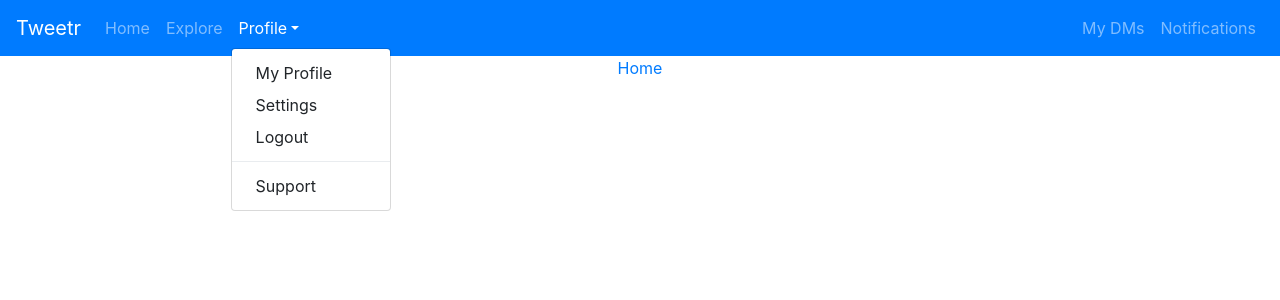
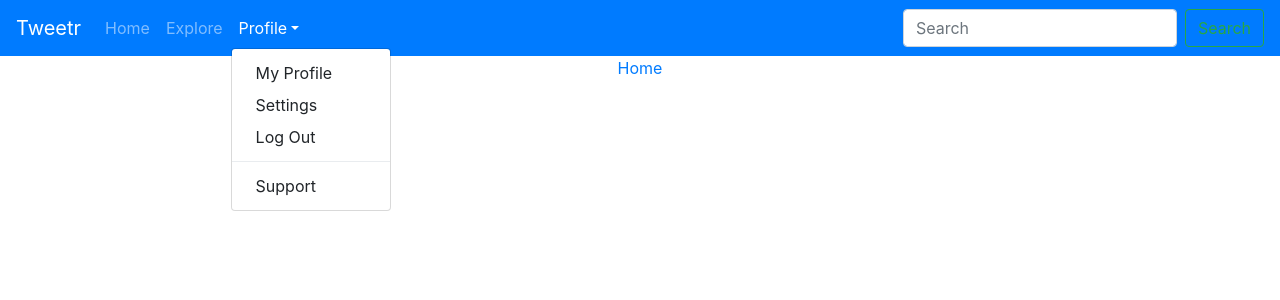
Before and after one commit to supershay84/Tweetr, a React (Create React App) app in the folder tweeter-front-end/tweeter-app/: page / in a window 1280 px wide. Both pictures are taken after a click on the button "Profile". Shown: the top 300 px of the page. Built offline with nearby package versions, Linux system fonts and the light colour scheme.

Commit message:
new nav bar

```diff
--- a/tweeter-front-end/tweeter-app/src/App.js
+++ b/tweeter-front-end/tweeter-app/src/App.js
@@ -4,32 +4,32 @@ import Button from 'react-bootstrap/Button';
 import Navbar from 'react-bootstrap/Navbar';
 import Nav from 'react-bootstrap/Nav';
 import NavDropdown from 'react-bootstrap/NavDropdown';
+import Form from 'react-bootstrap/Form';
+import FormControl from 'react-bootstrap/FormControl';
 import Home from './Home'
 
 function App() {
   return (
     <div className="App">
-    <Navbar collapseOnSelect expand="lg" bg="primary" variant="dark">
+      <Navbar bg="primary" variant="dark" expand="lg">
         <Navbar.Brand href="#home">Tweetr</Navbar.Brand>
-  <Navbar.Toggle aria-controls="responsive-navbar-nav" />
-  <Navbar.Collapse id="responsive-navbar-nav">
+        <Navbar.Toggle aria-controls="basic-navbar-nav" />
+        <Navbar.Collapse id="basic-navbar-nav">
           <Nav className="mr-auto">
-      <Nav.Link href="#features">Home</Nav.Link>
-      <Nav.Link href="#pricing">Explore</Nav.Link>
-      <NavDropdown title="Profile" id="collasible-nav-dropdown">
+            <Nav.Link href="#home">Home</Nav.Link>
+            <Nav.Link href="#link">Explore</Nav.Link>
+            <NavDropdown title="Profile" id="basic-nav-dropdown">
               <NavDropdown.Item href="#action/3.1">My Profile</NavDropdown.Item>
               <NavDropdown.Item href="#action/3.2">Settings</NavDropdown.Item>
-        <NavDropdown.Item href="#action/3.3">Logout</NavDropdown.Item>
+              <NavDropdown.Item href="#action/3.3">Log Out</NavDropdown.Item>
               <NavDropdown.Divider />
               <NavDropdown.Item href="#action/3.4">Support</NavDropdown.Item>
             </NavDropdown>
           </Nav>
-    <Nav>
-      <Nav.Link href="#deets">My DMs</Nav.Link>
-      <Nav.Link eventKey={2} href="#memes">
-        Notifications
-      </Nav.Link>
-    </Nav>
+          <Form inline>
+            <FormControl type="text" placeholder="Search" className="mr-sm-2" />
+            <Button variant="outline-success">Search</Button>
+          </Form>
         </Navbar.Collapse>
       </Navbar>
     {/* Switch */}
```
Lines whose indentation alone changed are shown as unchanged.
